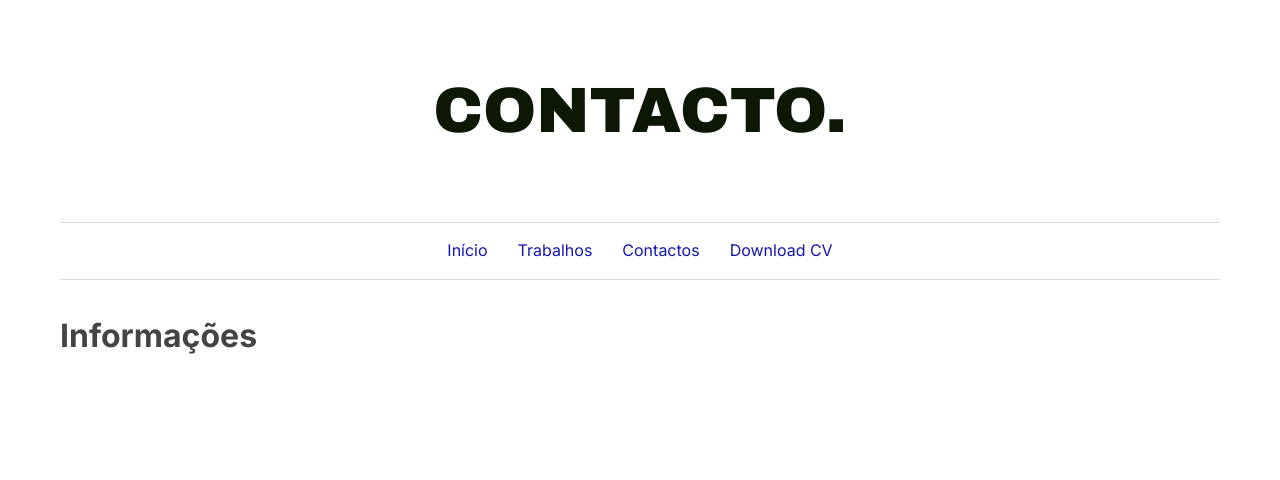
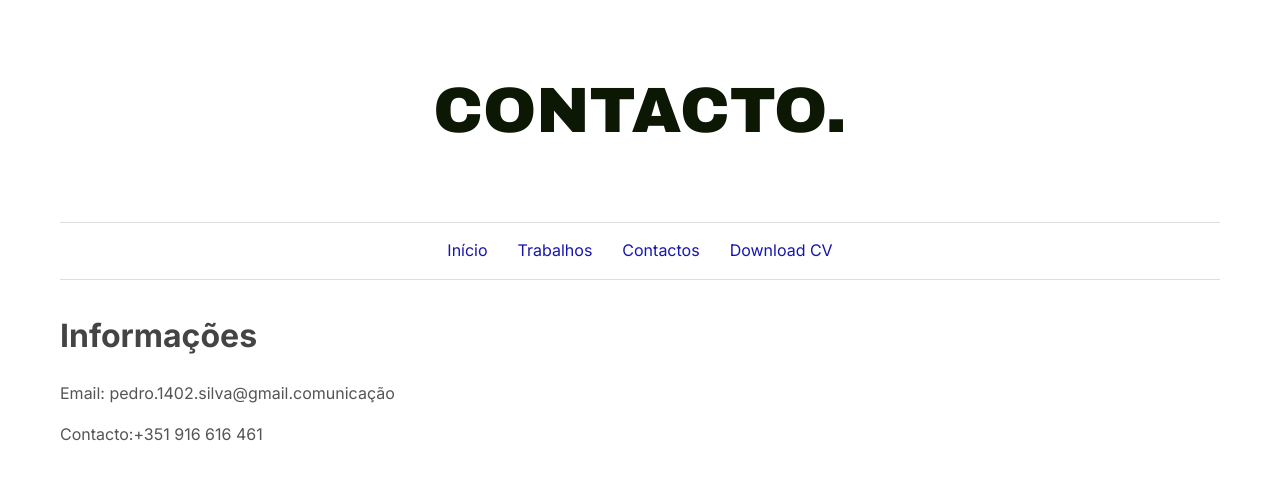
Before and after one commit to pedro1402silva-tech/portfolio1, a plain HTML site: page informacoes.html in a window 1280 px wide. Drawn offline with Linux system fonts and the light colour scheme.

Commit message:
pontuação

```diff
--- a/informacoes.html
+++ b/informacoes.html
@@ -16,5 +16,6 @@
             <li><a href="cv_pedrosilva25.pdf" target="_blank">Download CV</a></li>
      </ul>
 <h2>Informações</h2>
-<p> </p>
+<p>Email: pedro.1402.silva@gmail.comunicação</p>
+<p>Contacto:+351 916 616 461</p>
 </body>
```
